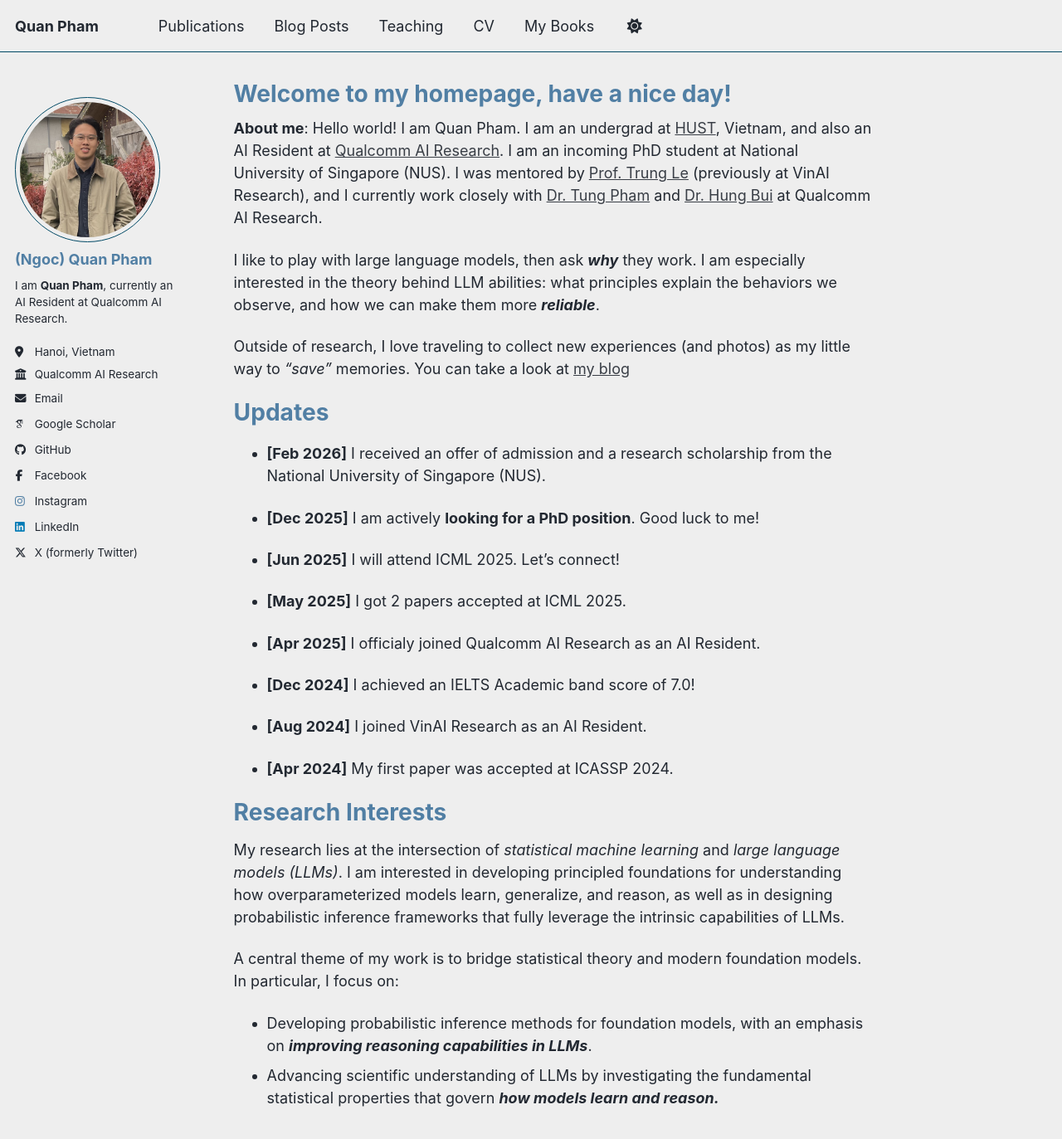
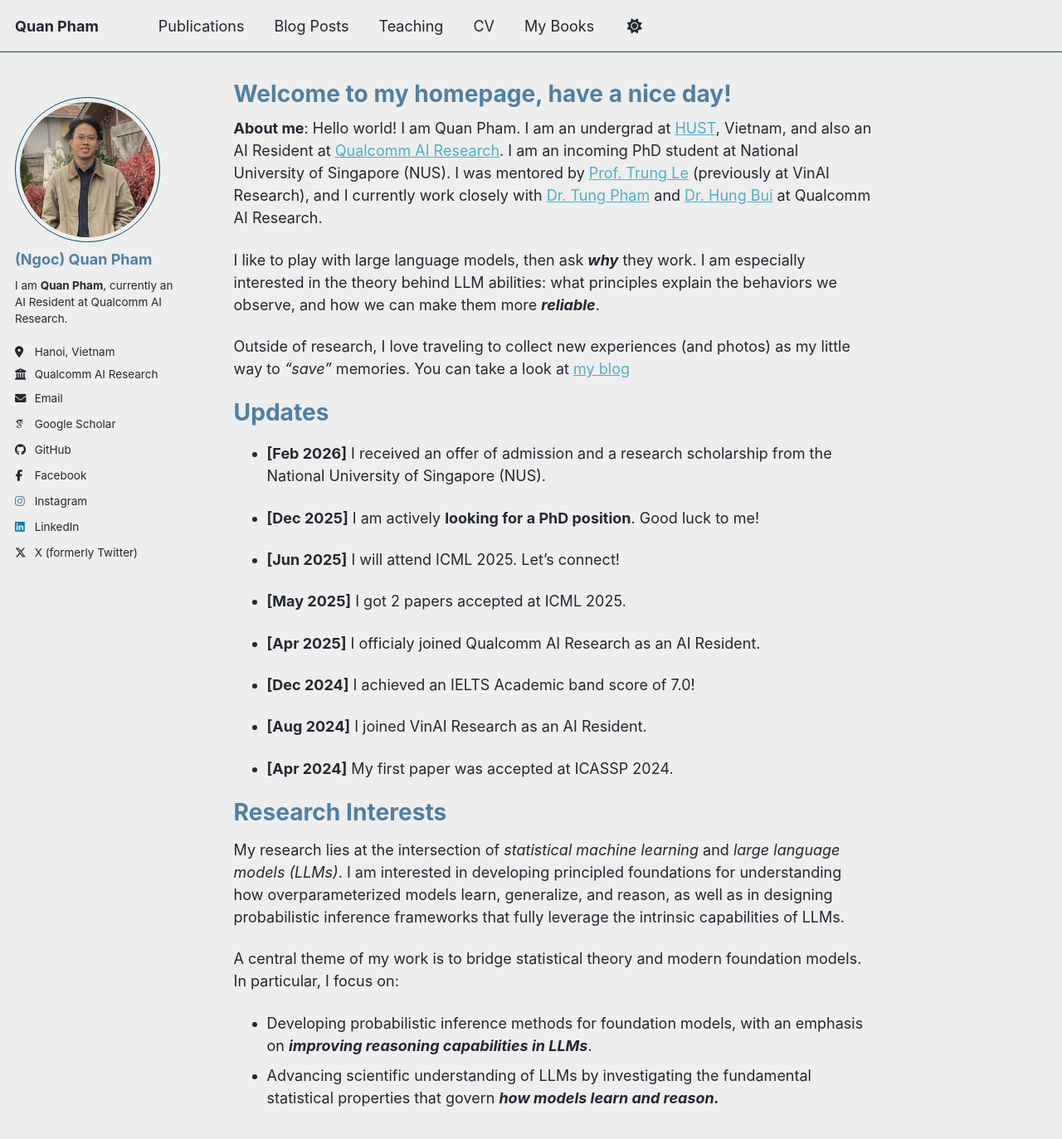
Before and after one commit to ngocquanai/ngocquanai.github.io, a Jekyll site: the page built from _pages/about.md, in a window 1280 px wide and 1400 px high. Shown: the top 1373 px of the window at 83% size. Built offline with Jekyll 4.4.1, drawn with Linux system fonts in a browser that asks for light colours; some web fonts are replaced; a script bundle is joined from its source files by our own code; library files that are not in the unit come from our copies.

Commit message:
change color

```diff
--- a/_sass/theme/_air_dark.scss
+++ b/_sass/theme/_air_dark.scss
@@ -14,7 +14,7 @@ $background-lighter         : mix(#fff, $background, 90%);
 $text                       : #eaeaea;
 $link                       : mix($primary-color, $text, 40%);
 $link-dark                  : mix(#000, $link, 25%);
-$link-light                 : mix(#fff, $link, 25%);
+$link-light                 : mix(#000, $link, 25%);
 $footer                     : mix(#000, $background, 30%);
 
 /* Color codes used for the site */
--- a/_sass/theme/_air_light.scss
+++ b/_sass/theme/_air_light.scss
@@ -12,7 +12,7 @@ $background                 : #eeeeee;
 $background-light           : mix(#fff, $background, 20%);
 $background-lighter         : mix(#fff, $background, 90%);
 $text                       : #222831;
-$link                       : #393e46;
+$link                       : #52adc8;
 $link-dark                  : mix(#000, $link, 25%);
 $link-light                 : mix(#000, $link, 25%);
 $footer                     : $primary-color;
--- a/_sass/theme/_default_dark.scss
+++ b/_sass/theme/_default_dark.scss
@@ -14,7 +14,7 @@ $background-lighter         : mix(#fff, $background, 90%);
 $text                       : #ffffff;
 $link                       : #0ea1c5;
 $link-dark                  : mix(#000, $link, 25%);
-$link-light                 : mix(#fff, $link, 25%);
+$link-light                 : mix(#000, $link, 25%);
 
 /* Color codes used for the site */
 $danger-color               : #ee5f5b;
```
